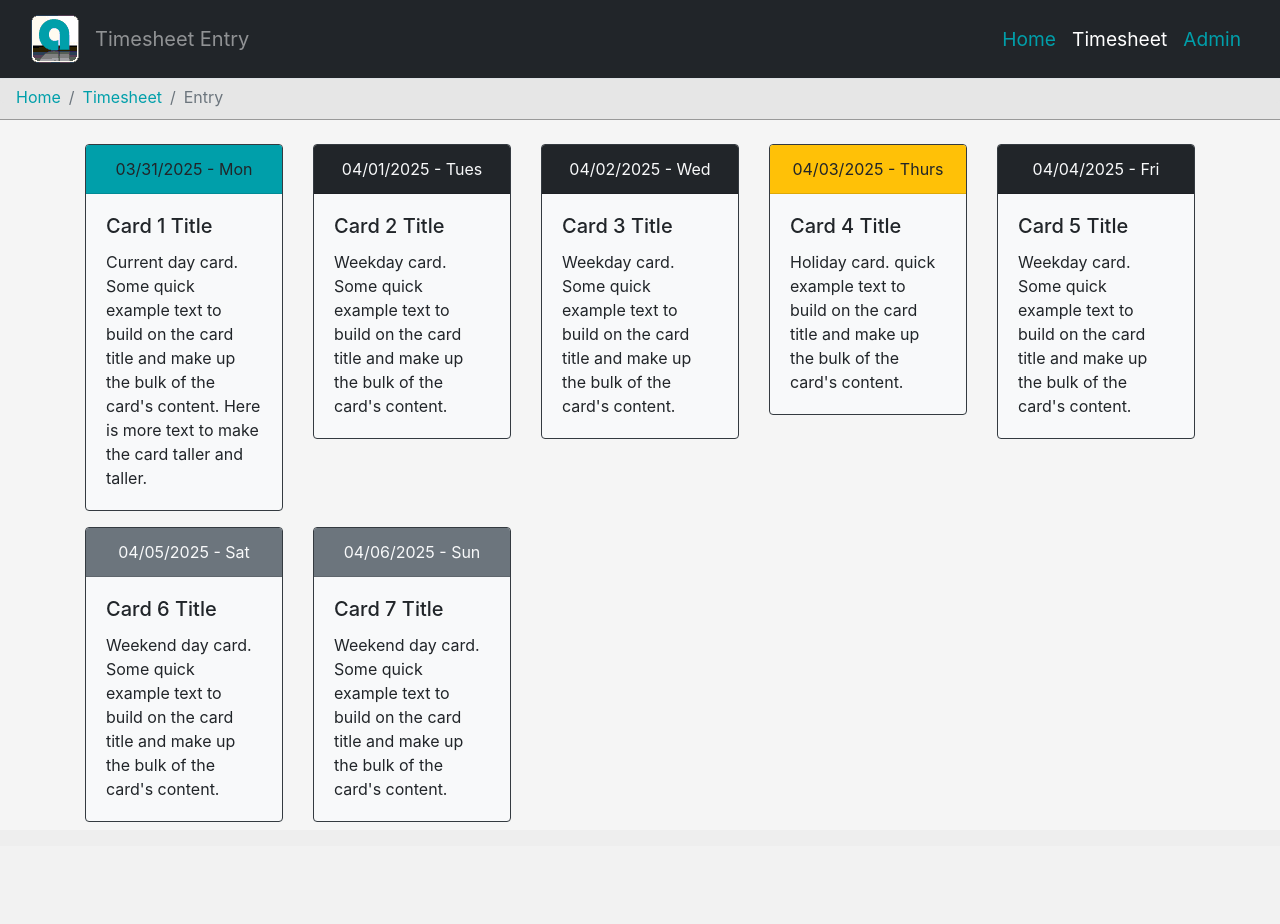
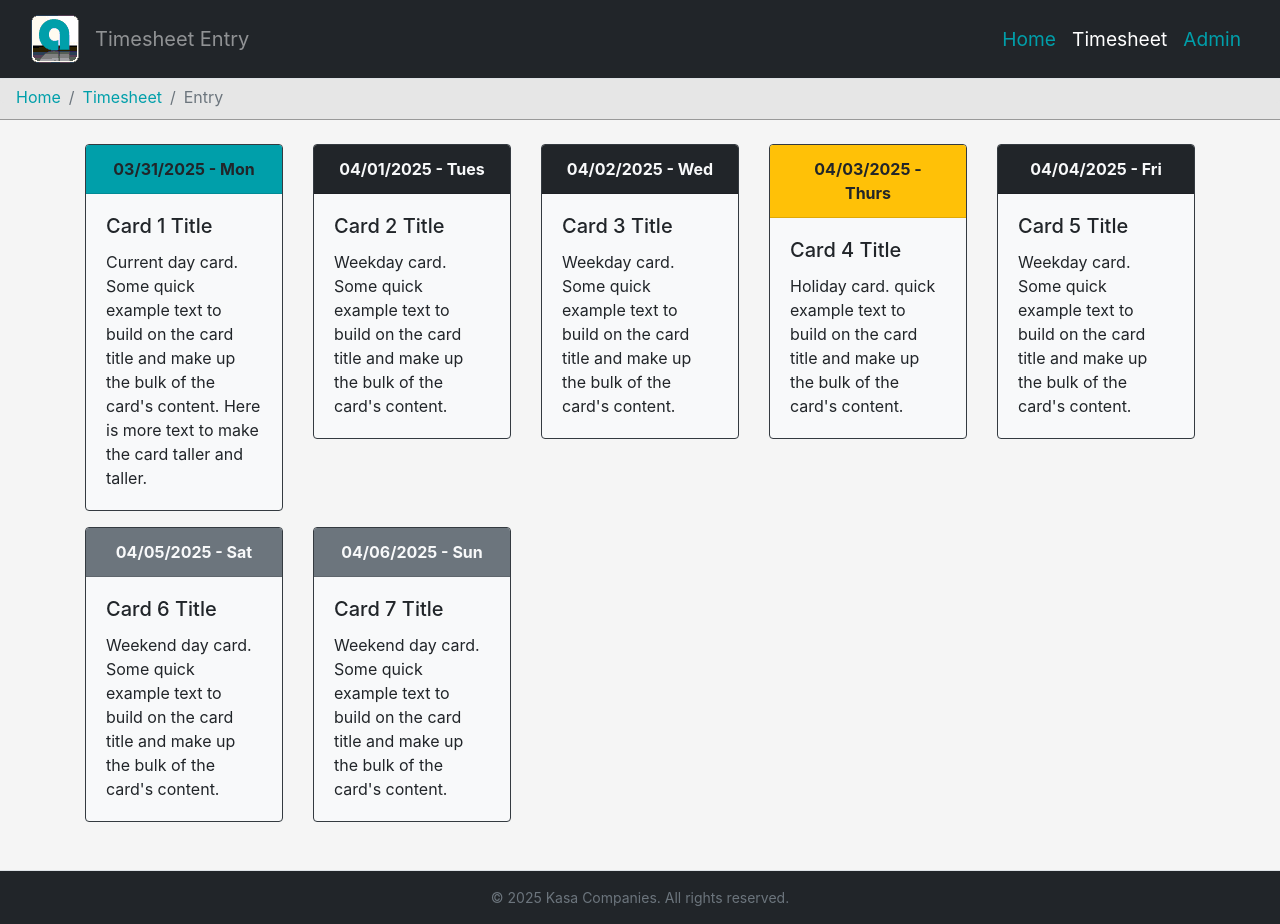
Before and after one commit to KasaCompaniesIT/abaswebapp, a Flask app: template templates/timesheet/entry.html in a window 1280 px wide. Before the commit the page ends 822 px from the top, so only its background shows below. Run offline with Flask 3, Linux system fonts and the light colour scheme; the template is opened without the code that fills it, so the values that code supplies are empty; parts of the project's set-up code (start-up, migrations or seed data) failed here and were passed over; some libraries are stand-ins or nearby versions.

Commit message:
add footer to base template. made button on timesheet menu block style with max width. Fix login page layout.

```diff
--- a/static/style.css
+++ b/static/style.css
@@ -1,5 +1,20 @@
-html { font-family: sans-serif; background: #eee; padding: 0;}
-body { margin: 0 0; background: whitesmoke;}
+html {
+    font-family: sans-serif;
+    background: whitesmoke;
+    padding: 0;
+    height: 100%;
+}
+body {
+    margin: 0 0;
+    background: whitesmoke;
+    display: flex;
+    flex-direction: column;
+    min-height: 100vh;
+    margin: 0;
+}
+#bodyContainer {
+    flex: 1;
+}
 /* @media screen and (min-width: 300px) and (orientation: portrait) {
     body {
         background: url("/static/images/kasa50thlogoVsm2.png") no-repeat center;
@@ -179,4 +194,15 @@
 
 .centered-list {
     margin:auto;
+}
+
+.btn-max-width-400 {
+    max-width: 400px; /* Set your desired max width */
+    margin: 0 auto; /* Center the button horizontally */
   }
+
+.login-container {
+    max-width: 400px; /* Set the maximum width */
+    margin: 0 auto; /* Center the container horizontally */
+    padding: 15px; /* Optional: Add some padding for better spacing */
+  }
--- a/templates/base.html
+++ b/templates/base.html
@@ -65,6 +65,13 @@
   </div>
 
   {% block script %} {% endblock %}
+  {% block footer %}
+  <footer class="bg-dark text-muted text-center py-3 mt-4 border-top">
+    <div class="container">
+      <p class="mb-0 small">&copy; 2025 Kasa Companies. All rights reserved.</p>
+    </div>
+  </footer>
+  {% endblock %}
 </body>
 
 </html>
--- a/templates/index.html
+++ b/templates/index.html
@@ -31,5 +31,4 @@
 {% endblock %}
 {% block content %}
 
-
 {% endblock %}
--- a/templates/timesheet/entry.html
+++ b/templates/timesheet/entry.html
@@ -20,7 +20,7 @@
         <!-- Card 1 -->
         <div class="col my-2">
             <div class="card bg-light border-dark " >
-                <div class="card-header text-center bg-abas fw-bold">03/31/2025 - Mon</div>
+                <div class="card-header text-center bg-abas font-weight-bold">03/31/2025 - Mon</div>
                 <div class="card-body">
                     <h5 class="card-title">Card 1 Title</h5>
                     <p class="card-text">Current day card. Some quick example text to build on the card title and make up the bulk of the card's content. Here is more text to make the card taller and taller.</p>
@@ -30,7 +30,7 @@
         <!-- Card 2 -->
         <div class="col my-2">
             <div class="card bg-light border-dark">
-                <div class="card-header text-center bg-dark text-light fw-bold">04/01/2025 - Tues</div>
+                <div class="card-header text-center bg-dark text-light font-weight-bold">04/01/2025 - Tues</div>
                 <div class="card-body">
                     <h5 class="card-title">Card 2 Title</h5>
                     <p class="card-text">Weekday card. Some quick example text to build on the card title and make up the bulk of the card's content.</p>
@@ -40,7 +40,7 @@
         <!-- Card 3 -->
         <div class="col my-2">
             <div class="card bg-light border-dark ">
-                <div class="card-header text-center bg-dark text-light fw-bold">04/02/2025 - Wed</div>
+                <div class="card-header text-center bg-dark text-light font-weight-bold">04/02/2025 - Wed</div>
                 <div class="card-body">
                     <h5 class="card-title">Card 3 Title</h5>
                     <p class="card-text">Weekday card. Some quick example text to build on the card title and make up the bulk of the card's content.</p>
@@ -50,7 +50,7 @@
         <!-- Card 4 -->
         <div class="col my-2">
             <div class="card bg-light border-dark " >
-                <div class="card-header text-center bg-warning fw-bold">04/03/2025 - Thurs</div>
+                <div class="card-header text-center bg-warning font-weight-bold">04/03/2025 - Thurs</div>
                 <div class="card-body">
                     <h5 class="card-title">Card 4 Title</h5>
                     <p class="card-text">Holiday card. quick example text to build on the card title and make up the bulk of the card's content.</p>
@@ -60,7 +60,7 @@
         <!-- Card 5 -->
         <div class="col my-2">
             <div class="card bg-light border-dark ">
-                <div class="card-header text-center bg-dark text-light fw-bold">04/04/2025 - Fri</div>
+                <div class="card-header text-center bg-dark text-light font-weight-bold">04/04/2025 - Fri</div>
                 <div class="card-body">
                     <h5 class="card-title">Card 5 Title</h5>
                     <p class="card-text">Weekday card. Some quick example text to build on the card title and make up the bulk of the card's content.</p>
@@ -70,7 +70,7 @@
         <!-- Card 6 -->
         <div class="col my-2">
             <div class="card bg-light border-dark ">
-                <div class="card-header text-center bg-secondary text-light fw-bold">04/05/2025 - Sat</div>
+                <div class="card-header text-center bg-secondary text-light font-weight-bold">04/05/2025 - Sat</div>
                 <div class="card-body">
                     <h5 class="card-title">Card 6 Title</h5>
                     <p class="card-text">Weekend day card. Some quick example text to build on the card title and make up the bulk of the card's content.</p>
@@ -80,7 +80,7 @@
         <!-- Card 7 -->
         <div class="col my-2">
             <div class="card bg-light border-dark ">
-                <div class="card-header text-center bg-secondary text-light fw-bold">04/06/2025 - Sun</div>
+                <div class="card-header text-center bg-secondary text-light font-weight-bold">04/06/2025 - Sun</div>
                 <div class="card-body">
                     <h5 class="card-title">Card 7 Title</h5>
                     <p class="card-text">Weekend day card. Some quick example text to build on the card title and make up the bulk of the card's content.</p>
--- a/templates/timesheet/index.html
+++ b/templates/timesheet/index.html
@@ -16,8 +16,8 @@
 {% block content %}
 <div class="align-items-center justify-content-center text-center">
     <p></p>
-    <p><a href="{{ url_for('timesheet.entry') }}" class="btn btn-abas btn-lg" role="button">Timesheet Entry</a></p>
+    <p><a href="{{ url_for('timesheet.entry') }}" class="btn btn-abas btn-lg btn-block btn-max-width-400" role="button">Timesheet Entry</a></p>
     <p></p>
-    <p><a href="{{ url_for('timesheet.lookup') }}" class="btn btn-abas btn-lg" role="button">Timesheet Operation Lookup</a></p>
+    <p><a href="{{ url_for('timesheet.lookup') }}" class="btn btn-abas btn-lg btn-block btn-max-width-400" role="button">Timesheet Operation Lookup</a></p>
 </div>
 {% endblock %} <!-- end content block -->
```
Also changed, not shown: templates/auth/login.html (+5 -3 lines).
